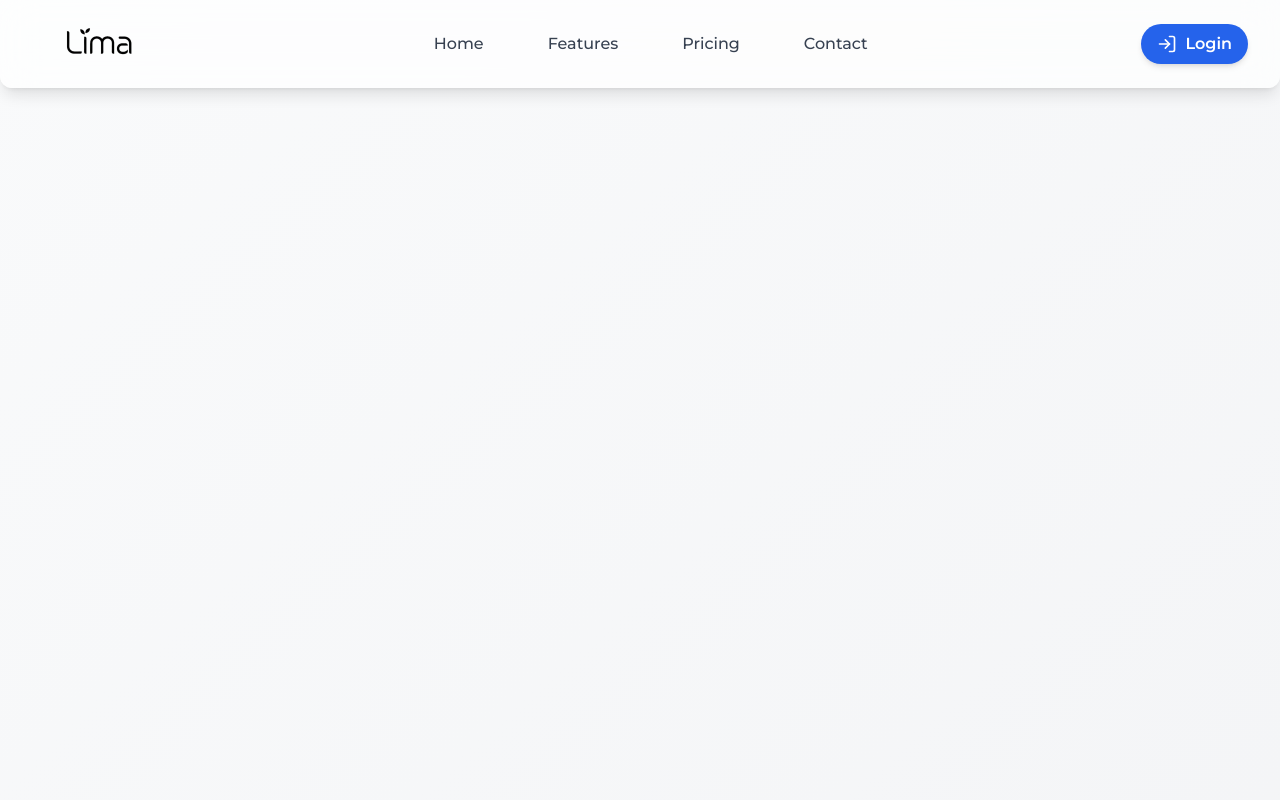
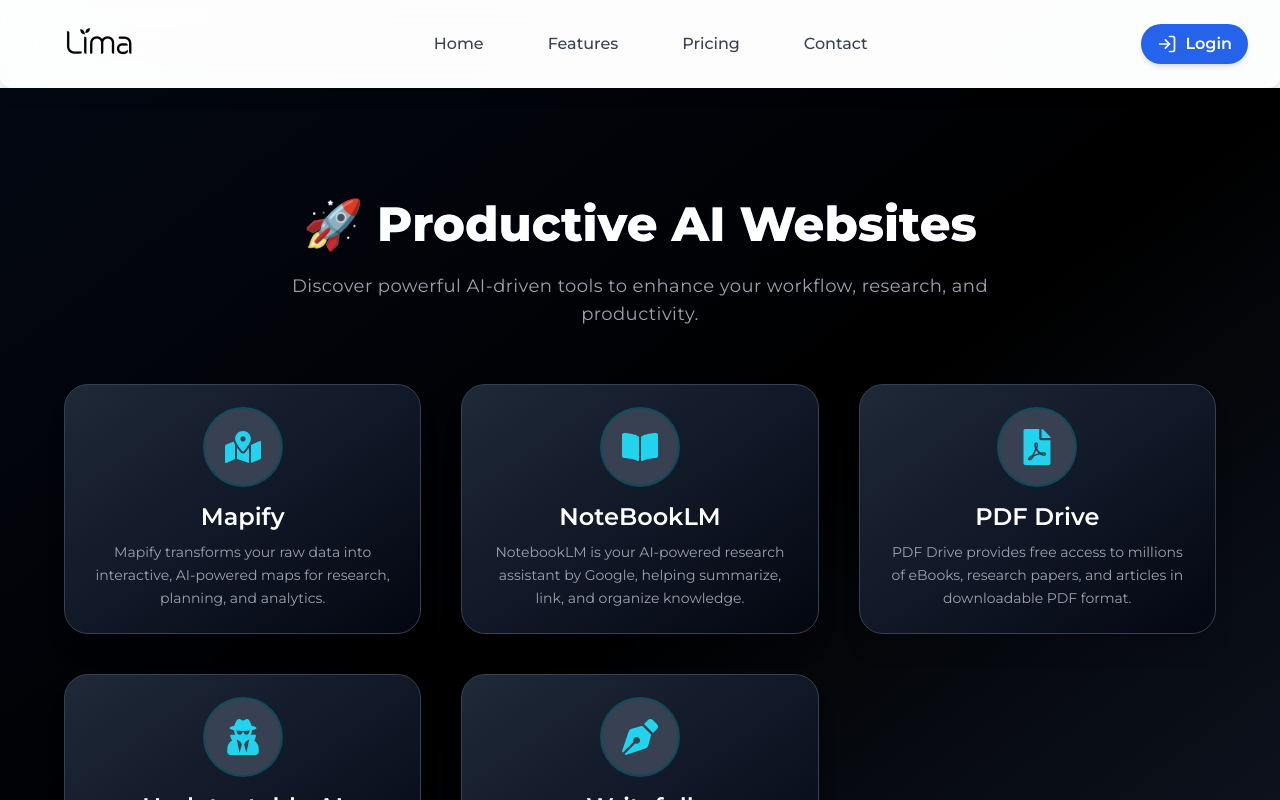
Before and after one commit to Shashwath-K/LimaProject, a React (Vite) app: page /ai-web in a window 1280 px wide. Shown: the top 800 px of the page. Built offline with nearby package versions, Linux system fonts and the light colour scheme.

Commit message:
init AIWeb

```diff
--- a/src/App.jsx
+++ b/src/App.jsx
@@ -8,6 +8,7 @@
 import SwooshLoading from './components/loading/SwooshLoading';
 import HamsterLoading from './components/loading/HamsterLoading';
 import JsPlayground from './components/pages/Playground/JsPlayground';
+import AIWeb from './components/pages/AIWeb';
 import Footer from './components/Navigation/Footer';
 import TimeTracker from './components/pages/TimeTracker';
 import PageSwitching from './components/loading/PageSwitching';
@@ -41,6 +42,7 @@
           <Route path="/playground" element={<PlayGround />} />
           <Route path="/playground/js" element={<JsPlayground />} />
           <Route path="/header" element={<Header />} />
+          <Route path="/ai-web" element={<AIWeb />} />
           <Route path="/time-tracker" element={<TimeTracker />} />
           <Route path="/about" element={<About />} />
           <Route path="/footer" element={<Footer />} />
--- a/src/components/pages/AIWeb.jsx
+++ b/src/components/pages/AIWeb.jsx
@@ -0,0 +1,110 @@
+import React from "react";
+import { motion } from "framer-motion";
+import {
+  FaMapMarkedAlt,
+  FaBookOpen,
+  FaFilePdf,
+  FaUserSecret,
+  FaPenNib,
+} from "react-icons/fa";
+
+// 🔹 AI Website Data (icons mapped here)
+const aiWebsites = [
+  {
+    name: "Mapify",
+    icon: FaMapMarkedAlt,
+    description:
+      "Mapify transforms your raw data into interactive, AI-powered maps for research, planning, and analytics.",
+  },
+  {
+    name: "NoteBookLM",
+    icon: FaBookOpen,
+    description:
+      "NotebookLM is your AI-powered research assistant by Google, helping summarize, link, and organize knowledge.",
+  },
+  {
+    name: "PDF Drive",
+    icon: FaFilePdf,
+    description:
+      "PDF Drive provides free access to millions of eBooks, research papers, and articles in downloadable PDF format.",
+  },
+  {
+    name: "Undetectable AI",
+    icon: FaUserSecret,
+    description:
+      "Undetectable AI rewrites AI-generated text to bypass plagiarism detectors, keeping your writing original and human-like.",
+  },
+  {
+    name: "Writefull",
+    icon: FaPenNib,
+    description:
+      "Writefull is an AI tool for academic writing, offering real-time feedback, grammar corrections, and phrasing improvements.",
+  },
+];
+
+// 🔹 Card Component (based on MenuCard style)
+const AIWebsiteCard = ({ title, description, Icon, index }) => (
+  <motion.div
+    initial={{ opacity: 0, y: 40 }}
+    animate={{ opacity: 1, y: 0 }}
+    transition={{ delay: index * 0.15, duration: 0.6, ease: "easeOut" }}
+    whileHover={{ scale: 1.03 }}
+    whileTap={{ scale: 0.98 }}
+    className="group bg-gradient-to-br from-gray-800 via-gray-900 to-gray-950/90
+               border border-gray-700 rounded-3xl p-6 text-center cursor-pointer
+               shadow-xl hover:shadow-cyan-500/30 transition-all duration-300
+               transform hover:-translate-y-2 hover:scale-[1.02] backdrop-blur-lg"
+  >
+    <div className="flex justify-center mb-4">
+      <div
+        className="bg-gray-700 group-hover:bg-cyan-600/20 p-5 rounded-full
+                   transition-all ring-2 ring-cyan-500/30 group-hover:ring-cyan-400"
+      >
+        <Icon className="text-cyan-400 text-4xl group-hover:scale-110 transition-transform duration-300" />
+      </div>
+    </div>
+    <h3 className="text-2xl font-semibold text-white mb-2 group-hover:text-cyan-400 transition-colors">
+      {title}
+    </h3>
+    <p className="text-gray-400 text-sm leading-relaxed group-hover:text-gray-300 transition-colors">
+      {description}
+    </p>
+  </motion.div>
+);
+
+// 🔹 Page Component
+export function AIWeb() {
+  return (
+    <main className="w-full min-h-screen bg-gradient-to-br from-gray-950 via-black to-gray-900 px-4 sm:px-6 lg:px-8 pt-28 pb-32 overflow-x-hidden">
+      <div className="w-full max-w-6xl mx-auto text-center">
+        <motion.h1
+          initial={{ y: -40, opacity: 0 }}
+          animate={{ y: 0, opacity: 1 }}
+          transition={{ duration: 1 }}
+          className="text-5xl font-extrabold text-white mb-6 drop-shadow-sm bg-gradient-to-r from-cyan-400 via-blue-500 to-purple-500 bg-clip-text text-transparent"
+        >
+          🚀 Productive AI Websites
+        </motion.h1>
+
+        <p className="text-gray-400 mb-14 text-lg tracking-wide max-w-3xl mx-auto">
+          Discover powerful AI-driven tools to enhance your workflow, research, and productivity.
+        </p>
+
+        {/* Website Cards */}
+        <div className="grid grid-cols-1 sm:grid-cols-2 lg:grid-cols-3 gap-10 px-2 sm:px-0">
+          {aiWebsites.map((site, index) => (
+            <AIWebsiteCard
+              key={index}
+              title={site.name}
+              description={site.description}
+              Icon={site.icon}
+              index={index}
+            />
+          ))}
+        </div>
+      </div>
+    </main>
+  );
+}
+
+export default AIWeb;
```
